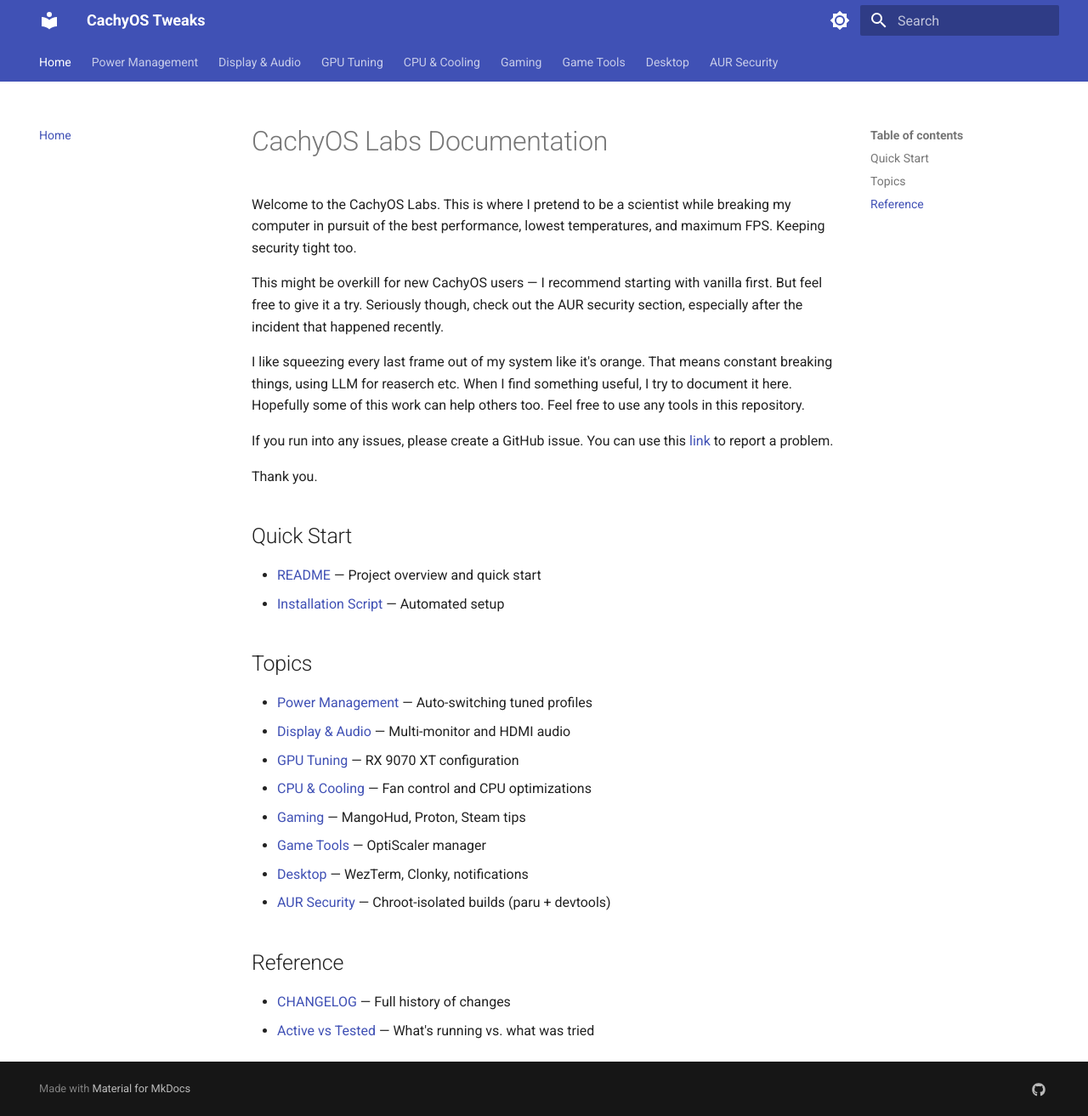
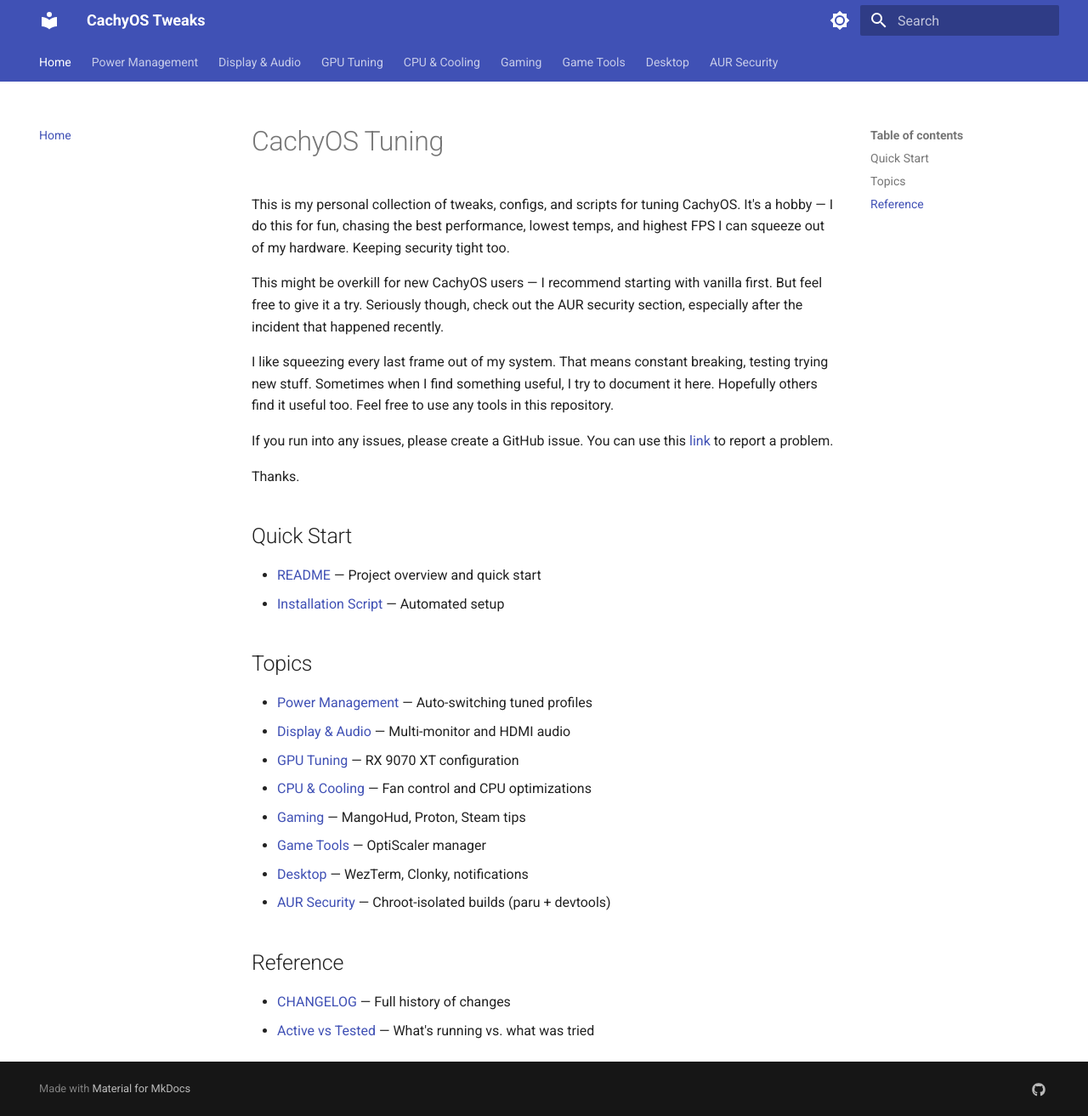
Before and after one commit to axeII/cachyos-labs, an MkDocs documentation site: the page built from docs/index.md, in a window 1280 px wide and 1313 px high. Shown: the whole window at 85% size. Built offline with MkDocs 1.6.1 and Material for MkDocs 9.7.7, drawn with Linux system fonts in a browser that asks for light colours.

Commit message:
refactor(docs): title and text

```diff
--- a/docs/index.md
+++ b/docs/index.md
@@ -1,15 +1,14 @@
-# CachyOS Labs Documentation
+# CachyOS Tuning
 
-Welcome to the CachyOS Labs. This is where I pretend to be a scientist while breaking my computer in pursuit of the best performance, lowest temperatures, and maximum FPS. Keeping security tight too.
+This is my personal collection of tweaks, configs, and scripts for tuning CachyOS. It's a hobby — I do this for fun, chasing the best performance, lowest temps, and highest FPS I can squeeze out of my hardware. Keeping security tight too.
 
 This might be overkill for new CachyOS users — I recommend starting with vanilla first. But feel free to give it a try. Seriously though, check out the AUR security section, especially after the incident that happened recently.
 
-I like squeezing every last frame out of my system like it's orange. That means constant breaking things, using LLM for reaserch etc. When I find something useful, I try to document it here. Hopefully some of this work can help others too. Feel free to use any tools in this repository.
-
+I like squeezing every last frame out of my system. That means constant breaking, testing trying new stuff. Sometimes when I find something useful, I try to document it here. Hopefully others find it useful too. Feel free to use any tools in this repository.
 
 If you run into any issues, please create a GitHub issue. You can use this [link](https://youtu.be/dQw4w9WgXcQ) to report a problem.
 
-Thank you.
+Thanks.
 
 
 ## Quick Start
```
Also changed, not shown: docs/tuning-meme.svg (renamed from docs/labs-meme.svg).
